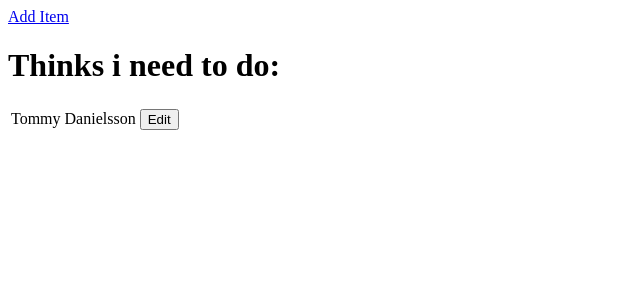
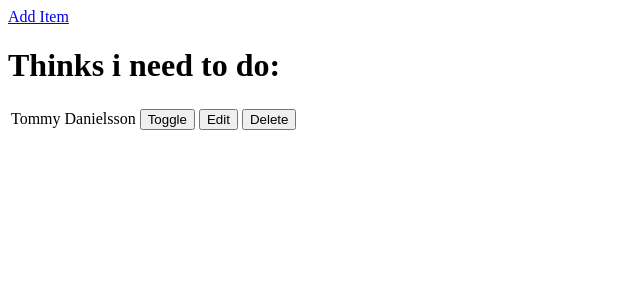
Before and after one commit to manell0/testing-django, a Django app: page / in a window 1280 px wide. Shown: the top 300 px of the page, without its empty margins (0-640 px from the left). Run offline with Django 3.2, Linux system fonts and the light colour scheme; data comes from the database, SQL or seed files in the repository; both versions use the stored data as it was after the commit.

Commit message:
Add toggle and delete functionality

```diff
--- a/django_todo/urls.py
+++ b/django_todo/urls.py
@@ -15,11 +15,14 @@ Including another URLconf
 """
 from django.contrib import admin
 from django.urls import path
-from todo.views import get_todo_list, add_item, edit_item
+from todo import views
+#from todo.views import get_todo_list, add_item, edit_item
 
 urlpatterns = [
     path('admin/', admin.site.urls),
-    path('', get_todo_list, name='get_todo_list'),
-    path('add', add_item, name='add'),
-    path('edit/<item_id>', edit_item, name='edit')
+    path('', views.get_todo_list, name='get_todo_list'),
+    path('add', views.add_item, name='add'),
+    path('edit/<item_id>', views.edit_item, name='edit'),
+    path('toggle/<item_id>', views.toggle_item, name='toggle'),
+    path('delete/<item_id>', views.delete_item, name='delete'),
 ]
--- a/todo/templates/todo/todo_list.html
+++ b/todo/templates/todo/todo_list.html
@@ -18,8 +18,18 @@
                     <td>{{ item.name }}</td>
                 {% endif %}
                 <td>
+                    <a href="/toggle/{{ item.id }}">
+                        <button>Toggle</button>
+                    </a>
+                </td>
+                <td>
                     <a href="/edit/{{ item.id }}">
                         <button>Edit</button>
+                    </a>
+                </td>
+                <td>
+                    <a href="/delete/{{ item.id }}">
+                        <button>Delete</button>
                     </a>
                 </td>
             </tr>
--- a/todo/views.py
+++ b/todo/views.py
@@ -40,3 +40,18 @@ def edit_item(request, item_id):
         'form': form
     }
     return render(request, 'todo/edit_item.html', context)
+
+
+# Toggle items
+def toggle_item(request, item_id):
+    item = get_object_or_404(Item, id=item_id)
+    item.done = not item.done
+    item.save()
+    return redirect('get_todo_list')
+
+
+# Delete items
+def delete_item(request, item_id):
+    item = get_object_or_404(Item, id=item_id)
+    item.delete()
+    return redirect('get_todo_list')
```
Also changed, not shown: db.sqlite3.
